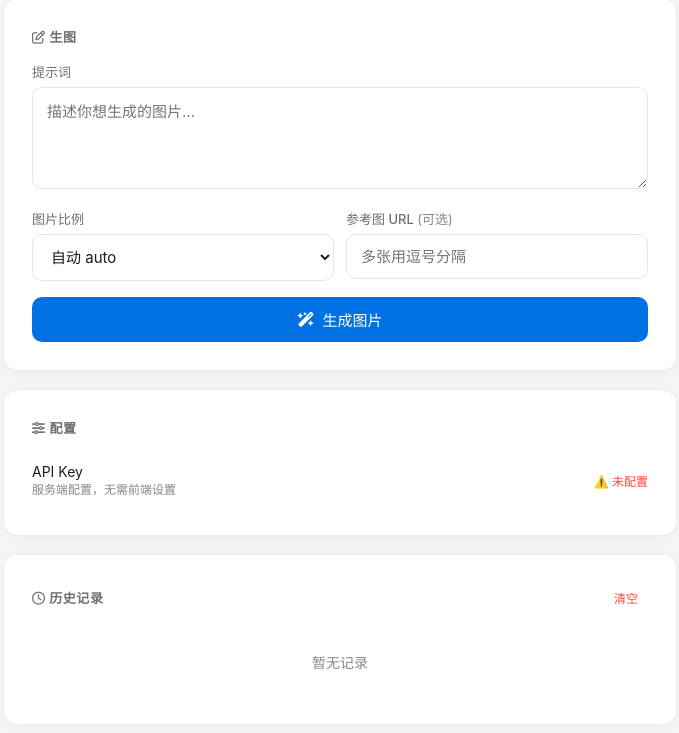
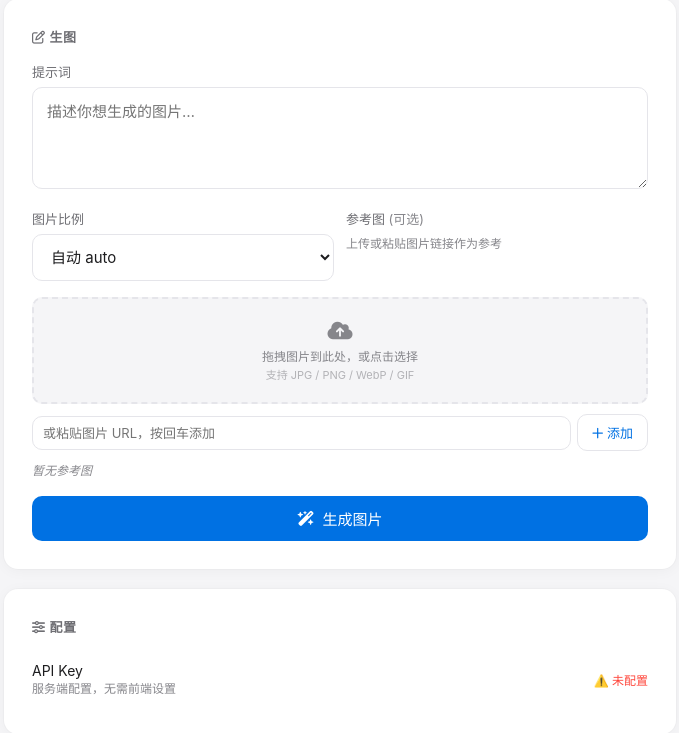
Before and after one commit to stevenliu0618/img-host, a FastAPI app: page /prompt-editor in a window 1280 px wide. Shown: the part 183-916 px from the top of the page, without its empty margins (300-979 px from the left). Before the commit the page ends 852 px from the top, so only its background shows below. Run offline with FastAPI, Linux system fonts and the light colour scheme.

Commit message:
feat: 参考图支持上传+粘贴混合
- 新增拖拽/点击上传区域，调用 /api/upload 上传后自动加入参考图列表
- 新增 URL 粘贴输入框，支持手动添加图片链接
- 参考图以 chip 形式展示缩略图，可逐个删除
- 提交时自动合并上传图+粘贴图为 urls 数组传给 API

```diff
--- a/templates/prompt-editor.html
+++ b/templates/prompt-editor.html
@@ -237,6 +237,69 @@
   .key-hint { font-size: 12px; color: var(--dim); }
   .key-indicator { font-size: 12px; font-weight: 500; }
 
+  /* ── 参考图上传区 ── */
+  .ref-section { margin-bottom: 16px; }
+  .ref-section:last-child { margin-bottom: 0; }
+  .ref-label-row {
+    display: flex; align-items: center; justify-content: space-between; margin-bottom: 8px;
+  }
+  .ref-upload-zone {
+    border: 2px dashed var(--border);
+    border-radius: var(--radius-sm);
+    padding: 20px 16px;
+    text-align: center;
+    cursor: pointer;
+    transition: all var(--transition);
+    background: var(--bg);
+    margin-bottom: 10px;
+    position: relative;
+  }
+  .ref-upload-zone:hover { border-color: var(--accent); background: rgba(0,113,227,0.03); }
+  .ref-upload-zone.dragover { border-color: var(--accent); background: rgba(0,113,227,0.06); }
+  .ref-upload-zone .icon { font-size: 20px; color: var(--dim); margin-bottom: 4px; }
+  .ref-upload-zone .text { font-size: 12px; color: var(--dim); }
+  .ref-upload-zone .hint { font-size: 11px; color: var(--dim); margin-top: 2px; opacity: 0.6; }
+  #refUploadInput { display: none; }
+
+  /* 参考图列表 */
+  .ref-list { display: flex; flex-wrap: wrap; gap: 8px; margin-top: 8px; }
+  .ref-chip {
+    display: flex; align-items: center; gap: 6px;
+    padding: 4px 10px 4px 4px;
+    background: var(--bg);
+    border: 1px solid var(--border);
+    border-radius: 8px;
+    font-size: 12px;
+    color: var(--sub);
+  }
+  .ref-chip-thumb {
+    width: 28px; height: 28px; border-radius: 6px;
+    object-fit: cover; background: var(--border); flex-shrink: 0;
+  }
+  .ref-chip-name {
+    max-width: 100px; overflow: hidden; text-overflow: ellipsis; white-space: nowrap;
+  }
+  .ref-chip-remove {
+    background: none; border: none; color: var(--dim); cursor: pointer;
+    font-size: 14px; padding: 0 2px; line-height: 1;
+  }
+  .ref-chip-remove:hover { color: var(--red); }
+  .ref-empty { font-size: 12px; color: var(--dim); font-style: italic; padding: 2px 0; }
+
+  /* 粘贴 URL 行 */
+  .ref-paste-row {
+    display: flex; gap: 6px; align-items: center;
+  }
+  .ref-paste-row input { flex: 1; font-size: 13px; padding: 8px 10px; }
+  .ref-paste-btn {
+    padding: 8px 14px; font-size: 13px; font-weight: 500;
+    background: transparent; border: 1.5px solid var(--border);
+    border-radius: var(--radius-sm); color: var(--accent);
+    cursor: pointer; transition: all var(--transition);
+    white-space: nowrap;
+  }
+  .ref-paste-btn:hover { background: rgba(0,113,227,0.05); }
+
   @media (max-width: 600px) {
     .container { padding: 20px 16px 60px; }
     .card { padding: 20px; }
@@ -278,7 +341,7 @@
 
     <div class="form-row form-group">
       <div>
-        <label class="form-label" for="size">图片比例</label>
+        <label class="form-label">图片比例</label>
         <select id="size">
           <option value="auto">自动 auto</option>
           <option value="1:1">正方形 1:1</option>
@@ -293,8 +356,25 @@
         </select>
       </div>
       <div>
-        <label class="form-label" for="refUrl">参考图 URL <span style="font-weight:400;color:var(--dim)">(可选)</span></label>
-        <input id="refUrl" type="url" placeholder="多张用逗号分隔" />
+        <label class="form-label">参考图 <span style="font-weight:400;color:var(--dim)">(可选)</span></label>
+        <div style="font-size:12px;color:var(--dim);margin-bottom:8px;">上传或粘贴图片链接作为参考</div>
+      </div>
+    </div>
+
+    <!-- 参考图管理 -->
+    <div class="ref-section form-group">
+      <div class="ref-upload-zone" id="refDropZone">
+        <div class="icon"><i class="fa-solid fa-cloud-arrow-up"></i></div>
+        <div class="text">拖拽图片到此处，或点击选择</div>
+        <div class="hint">支持 JPG / PNG / WebP / GIF</div>
+        <input type="file" id="refUploadInput" accept="image/*" multiple />
+      </div>
+      <div class="ref-paste-row">
+        <input type="url" id="refPasteInput" placeholder="或粘贴图片 URL，按回车添加" />
+        <button class="ref-paste-btn" id="refPasteBtn"><i class="fa-regular fa-plus"></i> 添加</button>
+      </div>
+      <div class="ref-list" id="refList">
+        <span class="ref-empty">暂无参考图</span>
       </div>
     </div>
 
@@ -360,7 +440,6 @@
   const $ = (s, p = document) => p.querySelector(s)
   const promptEl = $('#prompt')
   const sizeEl = $('#size')
-  const refUrlEl = $('#refUrl')
   const genBtn = $('#genBtn')
   const genBtnText = $('#genBtnText')
   const statusBanner = $('#statusBanner')
@@ -380,6 +459,7 @@
   let polling = false
   let pollTimer = null
   let currentResult = null
+  let refImages = [] // { url, name } 参考图列表
 
   // ── 历史 ──
   function getHistory() {
@@ -437,6 +517,83 @@
   }
   function hideResult() { resultArea.classList.remove('show'); currentResult = null }
 
+  // ── 参考图管理 ──
+  function renderRefList() {
+    const list = $('#refList')
+    if (!refImages.length) {
+      list.innerHTML = '<span class="ref-empty">暂无参考图</span>'
+      return
+    }
+    list.innerHTML = refImages.map((img, i) => `
+      <div class="ref-chip">
+        <img class="ref-chip-thumb" src="${img.url}" alt="" />
+        <span class="ref-chip-name">${img.name}</span>
+        <button class="ref-chip-remove" onclick="removeRef(${i})">&times;</button>
+      </div>
+    `).join('')
+  }
+  // 暴露给内联 onclick
+  window.removeRef = function(i) { refImages.splice(i, 1); renderRefList() }
+
+  // 上传
+  const refDropZone = $('#refDropZone')
+  const refUploadInput = $('#refUploadInput')
+
+  refDropZone.addEventListener('dragover', e => { e.preventDefault(); refDropZone.classList.add('dragover') })
+  refDropZone.addEventListener('dragleave', () => refDropZone.classList.remove('dragover'))
+  refDropZone.addEventListener('drop', e => {
+    e.preventDefault(); refDropZone.classList.remove('dragover')
+    handleRefFiles([...e.dataTransfer.files])
+  })
+  refDropZone.addEventListener('click', () => refUploadInput.click())
+  refUploadInput.addEventListener('change', e => {
+    handleRefFiles([...e.target.files])
+    e.target.value = ''
+  })
+
+  function handleRefFiles(files) {
+    const imgs = files.filter(f => f.type.startsWith('image/'))
+    if (!imgs.length) { showToast('请选择图片文件'); return }
+    imgs.forEach(uploadRefFile)
+  }
+
+  async function uploadRefFile(file) {
+    const fd = new FormData()
+    fd.append('file', file)
+    try {
+      const res = await fetch('/api/upload', { method: 'POST', body: fd })
+      const data = await res.json()
+      if (!res.ok) throw new Error(data.detail || '上传失败')
+      refImages.push({ url: data.url, name: file.name })
+      renderRefList()
+      showToast('已添加参考图: ' + file.name)
+    } catch (e) {
+      showToast('上传失败: ' + e.message)
+    }
+  }
+
+  // 粘贴 URL
+  const refPasteInput = $('#refPasteInput')
+  const refPasteBtn = $('#refPasteBtn')
+
+  function addRefUrl() {
+    const url = refPasteInput.value.trim()
+    if (!url) return
+    if (!url.startsWith('http://') && !url.startsWith('https://')) {
+      showToast('请输入有效的图片 URL'); return
+    }
+    // 去重
+    if (refImages.some(r => r.url === url)) { showToast('该 URL 已存在'); refPasteInput.value = ''; return }
+    const name = url.split('/').pop() || '参考图'
+    refImages.push({ url, name: name.slice(0, 30) })
+    renderRefList()
+    refPasteInput.value = ''
+    showToast('已添加参考图')
+  }
+
+  refPasteBtn.addEventListener('click', addRefUrl)
+  refPasteInput.addEventListener('keydown', e => { if (e.key === 'Enter') addRefUrl() })
+
   // ── 复制 ──
   copyBtn.addEventListener('click', async () => {
     if (!currentResult) return
@@ -475,9 +632,7 @@
     const prompt = promptEl.value.trim()
     if (!prompt) { showToast('请输入提示词'); promptEl.focus(); return }
 
-    const refRaw = refUrlEl.value.trim()
-    let urls = []
-    if (refRaw) urls = refRaw.split(/[,，\s]+/).filter(u => u.startsWith('http'))
+    const urls = refImages.map(r => r.url).filter(u => u)
 
     hideResult()
     genBtn.disabled = true
```
